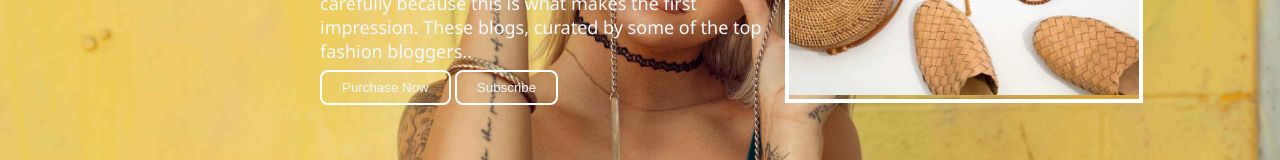
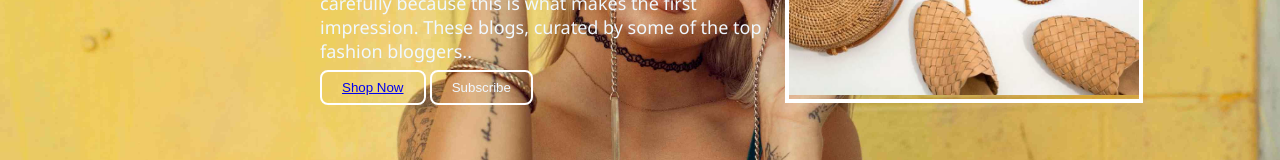
Before and after one commit to Ridhi1703/Datafashion, a plain HTML site: page index.html in a window 1280 px wide. Shown: the part 402-562 px from the top of the page. Drawn offline with Linux system fonts and the light colour scheme.

Commit message:
measure user activity to shop

```diff
--- a/index.html
+++ b/index.html
@@ -43,7 +43,7 @@
              <p class="text-small">Fashion is all about expressing yourself without speaking a word. You must choose your outfit very carefully because this is what makes the first impression.
               These blogs, curated by some of the top fashion bloggers..</p>
                 <div class="buttons">
-                  <button class="btn">Purchase Now</button>
+                  <button class="btn shopper"><a href="https://www.myntra.com/womens-western-wear?rf=Discount%20Range%3A50.0_100.0_50.0%20TO%20100.0">Shop Now</a></button>
                   <button class="btn">Subscribe</button>
                 </div>
 
```
